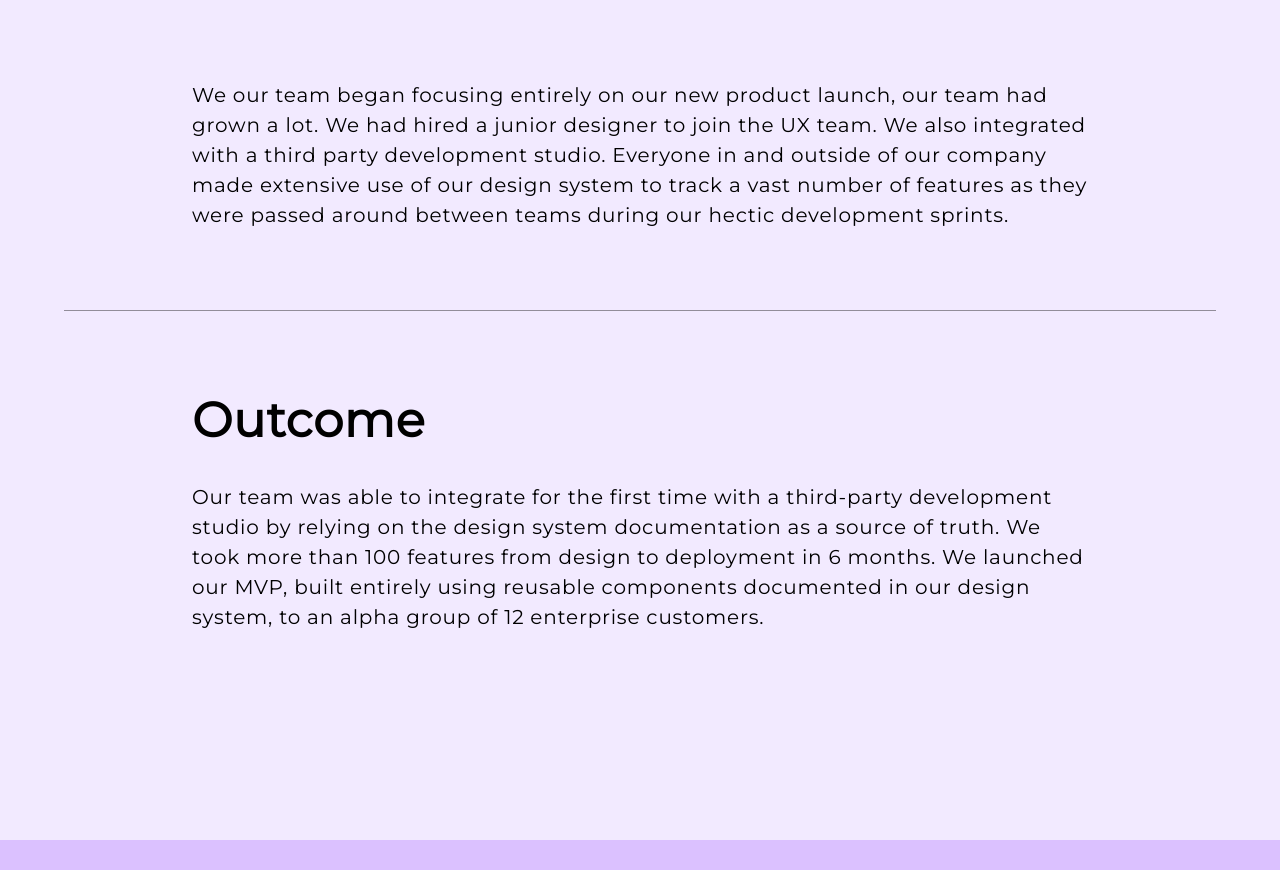
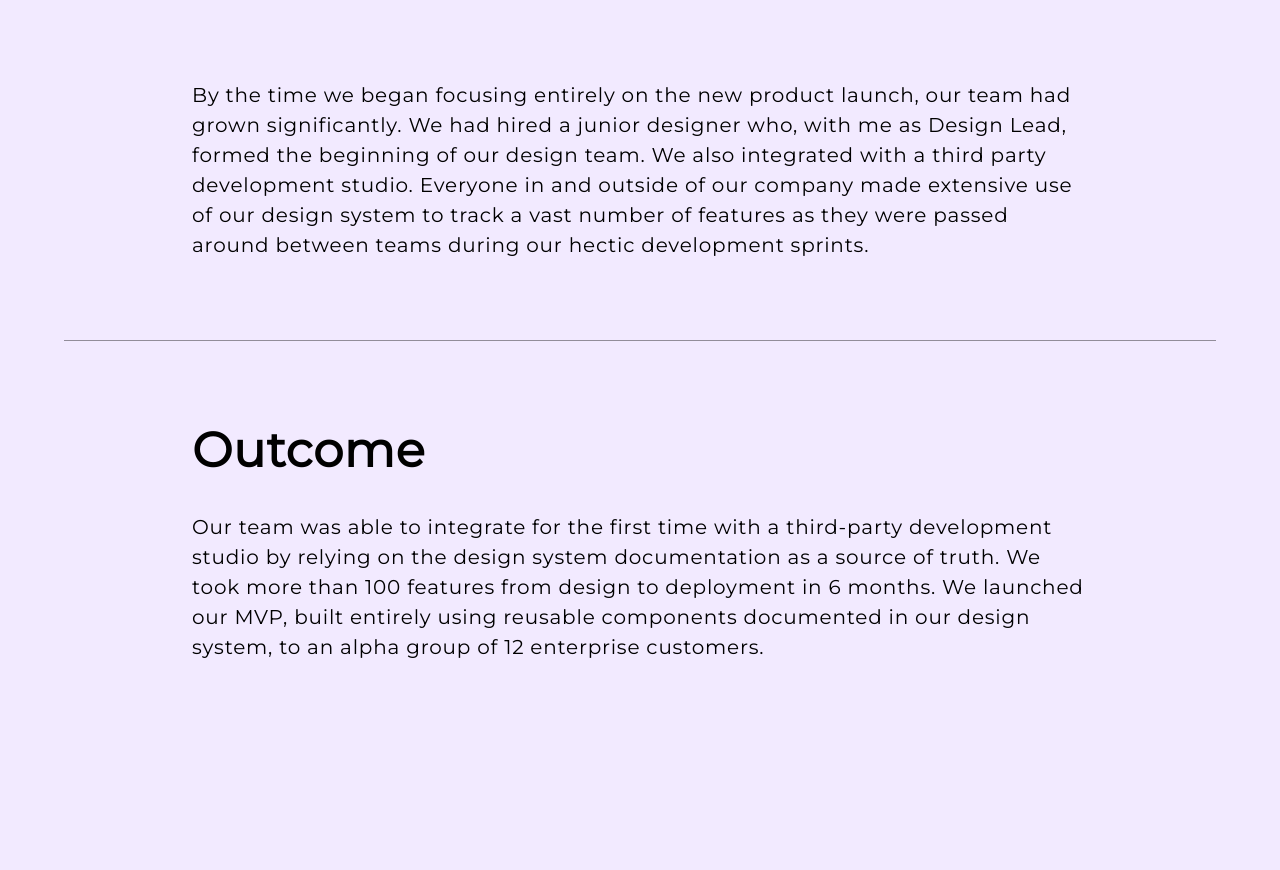
Before and after one commit to WillCKyle/odomo-welcome, a website: page roydan-design-system/index.html in a window 1280 px wide. Shown: the part 8585-9455 px from the top of the page. Before the commit the page ends 9425 px from the top, so only its background shows below. Drawn offline with nearby package versions, Linux system fonts and the light colour scheme.

Commit message:
Update index.html

```diff
--- a/roydan-design-system/index.html
+++ b/roydan-design-system/index.html
@@ -77,7 +77,7 @@
       <img src="../img/d7.png"></img>
       <p>Below these permanent pages, we had dozens of pages each corresponding to a different design ticket in our kanban board, which contained the user story and acceptance criteria for a feature. These pages moved from one category to the next in our design system as they progressed through the design process. When the tickets were costed and handed off to the development team, the corresponding pages in the design system were found in a dedicated category with all the documentation needed to build the feature. The design pages were labeled with their connected ticket number. In turn, the tickets in the kanban board linked to their corresponding page in the design system for easy reference. </p>
       <img src="../img/d8.png"></img>
-      <p>We our team began focusing entirely on our new product launch, our team had grown a lot. We had hired a junior designer to join the UX team. We also integrated with a third party development studio. Everyone in and outside of our company made extensive use of our design system to track a vast number of features as they were passed around between teams during our hectic development sprints. </p>
+      <p>By the time we began focusing entirely on the new product launch, our team had grown significantly. We had hired a junior designer who, with me as Design Lead, formed the beginning of our design team. We also integrated with a third party development studio. Everyone in and outside of our company made extensive use of our design system to track a vast number of features as they were passed around between teams during our hectic development sprints. </p>
       <hr/>
 
       <h1>Outcome</h1>
```
